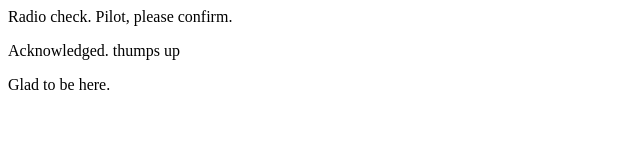
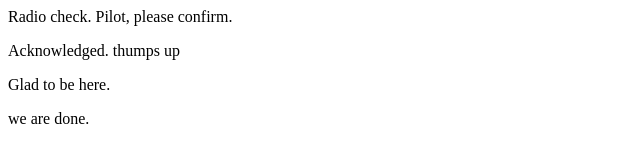
Before and after one commit to sunitha03-hue/communication-log, a plain HTML site: page index.html in a window 1280 px wide. Shown: the full height of the page, 0-640 px from the left. Drawn offline with Linux system fonts and the light colour scheme.

Commit message:
Added fourth line

```diff
--- a/index.html
+++ b/index.html
@@ -3,5 +3,6 @@
    <p>Radio check. Pilot, please confirm.</p>
    <p>Acknowledged. thumps up</p>
    <p>Glad to be here.</p>
+   <p>we are done.</p>
 </body>
 </html>
```
